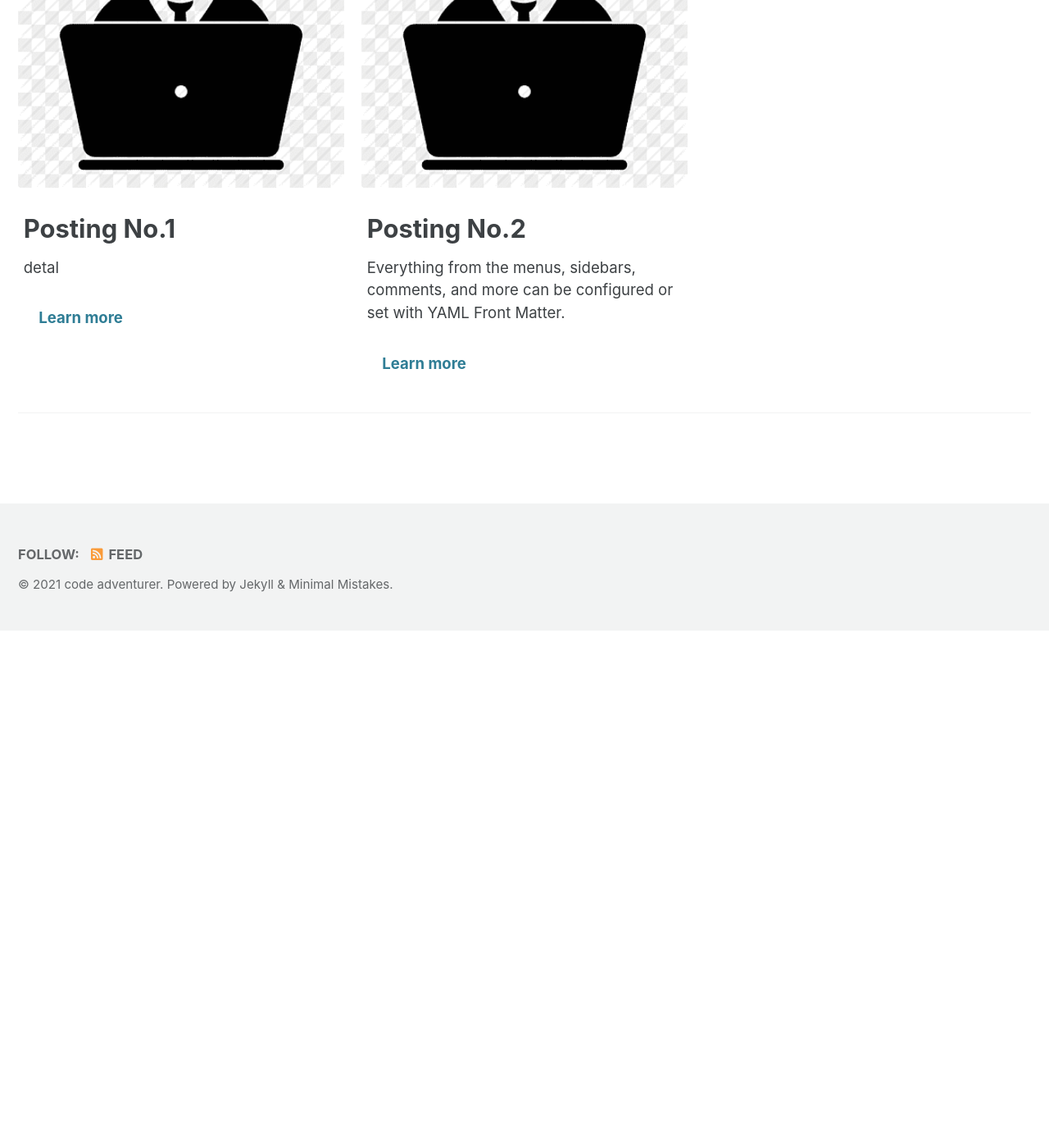
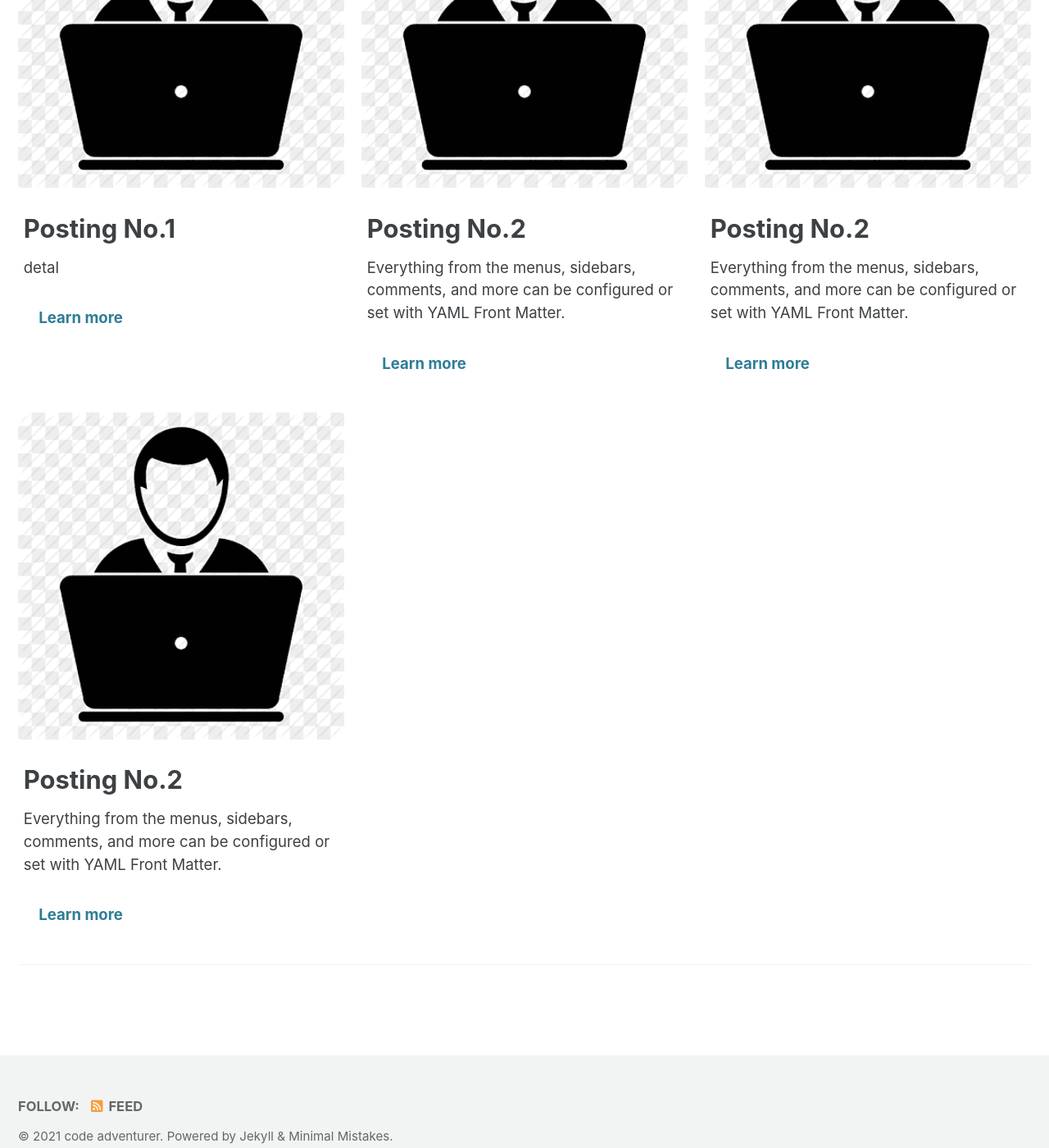
Before and after one commit to kdc7140/kdc7140.github.io, a Jekyll site: the page built from _pages/home.md, in a window 1280 px wide and 1400 px high, scrolled down 734 px. Shown: the whole window at 82% size. Built offline with Jekyll 4.4.1, drawn with Linux system fonts in a browser that asks for light colours; cached includes are drawn as plain includes; before the commit the page ends 1503 px from its top, so only the background shows below that.

Commit message:
design test

```diff
--- a/_pages/home.md
+++ b/_pages/home.md
@@ -28,5 +28,21 @@
     url: "/docs/configuration/"
     btn_class: "btn—primary"
     btn_label: "Learn more"
+
+  - image_path: /assets/images/developer1.png
+    alt: "kdc2"
+    title: "Posting No.2"
+    excerpt: "Everything from the menus, sidebars, comments, and more can be configured or set with YAML Front Matter."
+    url: "/docs/configuration/"
+    btn_class: "btn—primary"
+    btn_label: "Learn more"
+
+  - image_path: /assets/images/developer1.png
+    alt: "kdc2"
+    title: "Posting No.2"
+    excerpt: "Everything from the menus, sidebars, comments, and more can be configured or set with YAML Front Matter."
+    url: "/docs/configuration/"
+    btn_class: "btn—primary"
+    btn_label: "Learn more"
 ---
 {% include feature_row %}
```
